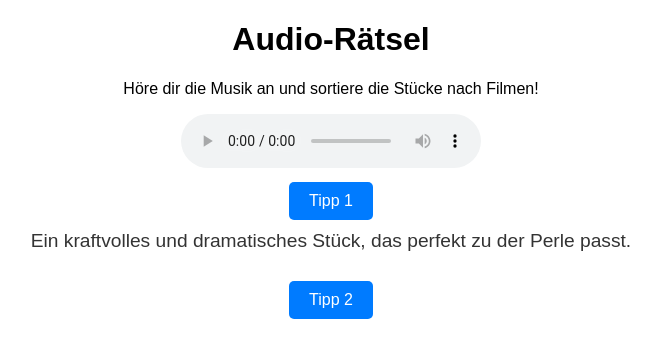
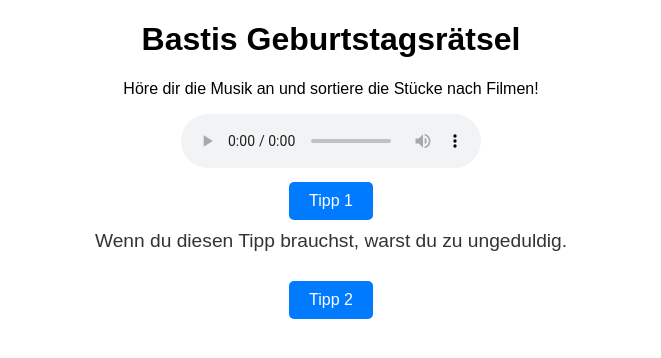
Before and after one commit to Maike98/audio_raetsel-5, a plain HTML site: page index.html in a window 1280 px wide. Both pictures are taken after a click on the button "Tipp 1". Shown: the whole page, without its empty margins (309-970 px from the left). Drawn offline with Linux system fonts and the light colour scheme.

Commit message:
Update index.html

```diff
--- a/index.html
+++ b/index.html
@@ -46,7 +46,7 @@
     </script>
 </head>
 <body>
-    <h1>Audio-Rätsel</h1>
+    <h1>Bastis Geburtstagsrätsel</h1>
     <p>Höre dir die Musik an und sortiere die Stücke nach Filmen!</p>
 
     <!-- Audio-Player -->
@@ -58,7 +58,7 @@
     <!-- Tipp-Buttons und Felder, immer unter dem Audio-Player -->
     <div>
         <button onclick="showTip('tip1')">Tipp 1</button>
-        <p id="tip1" class="tip">Ein kraftvolles und dramatisches Stück, das perfekt zu der Perle passt.</p>
+        <p id="tip1" class="tip">Wenn du diesen Tipp brauchst, warst du zu ungeduldig.</p>
     </div>
 
     <div>
```
